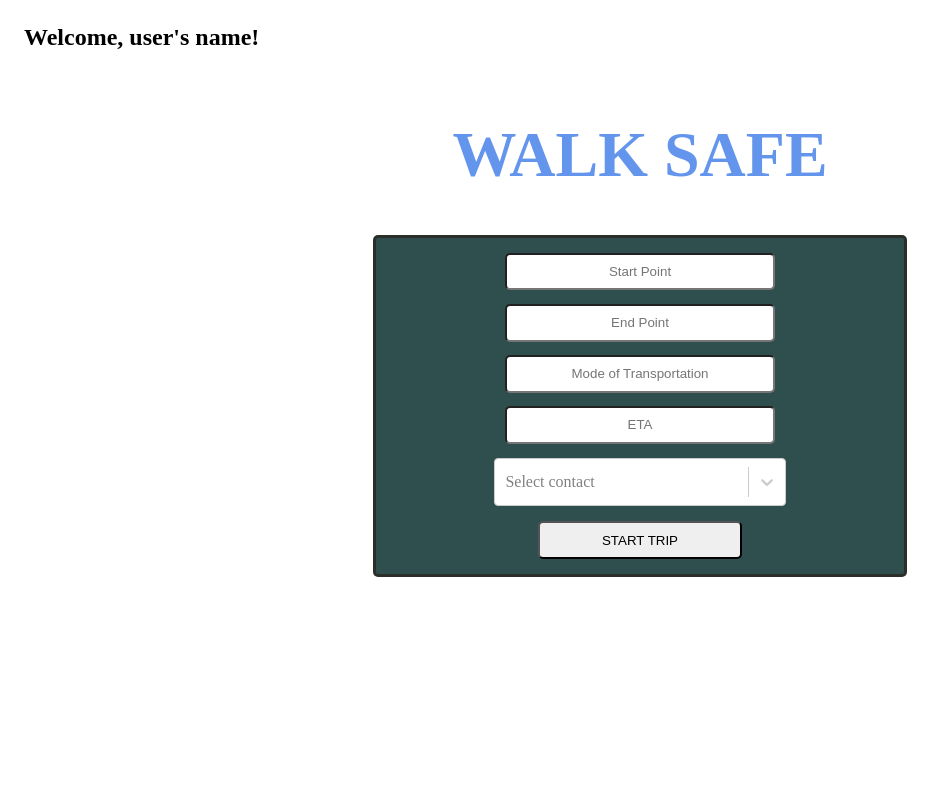
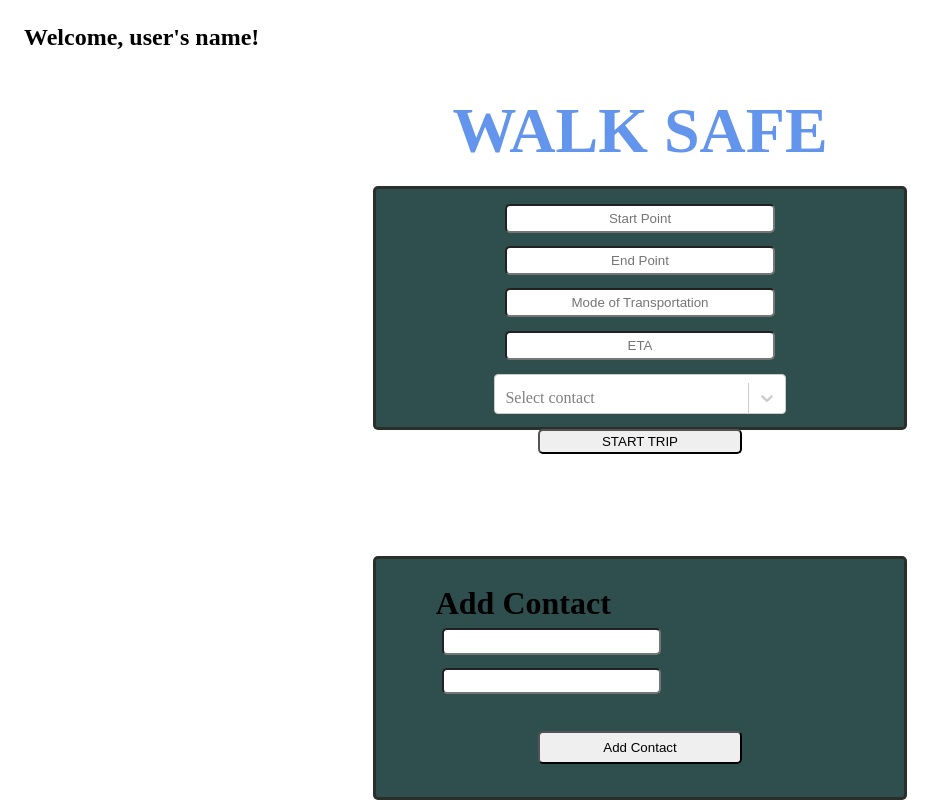
Before and after one commit to Walk-Safe/walk-safe-frontend, a React (Create React App) app in the folder walk-safe/: page / in a window 1280 px wide. Shown: the whole page, without its empty margins (0-946 px from the left). Built offline with nearby package versions, Linux system fonts and the light colour scheme.

Commit message:
mirror main css styling

```diff
--- a/walk-safe/src/Components/AddContact/AddContact.js
+++ b/walk-safe/src/Components/AddContact/AddContact.js
@@ -1,5 +1,5 @@
 import React, { useState } from 'react';
-import './AddContact.scss';
+
 
 
 function AddContact() {
@@ -9,8 +9,8 @@ function AddContact() {
   /*postContact method here for GraphQL data*/
 
   return(
-    <form>
-      <div className='form-container'>
+    <form className='contact-form'>
+      <div className='contact-input-container'>
         <h1>Add Contact</h1>
         <input
           title='name'
@@ -23,7 +23,7 @@ function AddContact() {
           onChange={(event) => setPhone(event.target.value)}
         />
       </div>
-      <button onClick={postContact}>Add Contact</button>
+      <button>Add Contact</button>
     </form>
   )
 }
--- a/walk-safe/src/Components/AddContact/_AddContact.scss
+++ b/walk-safe/src/Components/AddContact/_AddContact.scss
@@ -0,0 +1,37 @@
+.contact-form {
+    display: flex;
+    flex-direction: column;
+    align-items: center;
+    height: 100%;
+    width: 100%;
+}
+
+.contact-form {
+  display: flex;
+  flex-direction: column;
+  align-items: center;
+  justify-content: space-evenly;
+  height: 40%;
+  width: 40%;
+  padding: 0.5em;
+  border: 3px solid rgba(41, 19, 6, 0.522);
+  border-radius: 5px;
+  background-color: darkslategray;
+
+  input {
+    text-align: center;
+    width: 50%;
+    height: 10%;
+    padding: 5px;
+    margin: 0.5em;
+    border-radius: 5px;
+  }
+
+  button {
+    width: 40%;
+    height: 15%;
+    padding: 3px;
+    margin: 0.5em;
+    border-radius: 5px;
+  }
+}
--- a/walk-safe/src/Components/App/App.js
+++ b/walk-safe/src/Components/App/App.js
@@ -1,12 +1,14 @@
 import React from 'react';
 // import Login from '../Login/Login';
 import Form from '../Form/Form';
+import AddContact from '../AddContact/AddContact';
 
 function App() {
   return (
     <div className="App">
       {/* <Login /> */}
       <Form />
+      <AddContact />
     </div>
   );
 }
--- a/walk-safe/src/index.scss
+++ b/walk-safe/src/index.scss
@@ -1,4 +1,5 @@
 @import './Components/App/app';
 @import './Components/Login/login';
 @import './Components/Form/form';
+@import './Components/AddContact/addcontact';
 @import './Components/Header/header';
```
Also changed, not shown: 1 other file (tests, documents, lock files or other folders).
